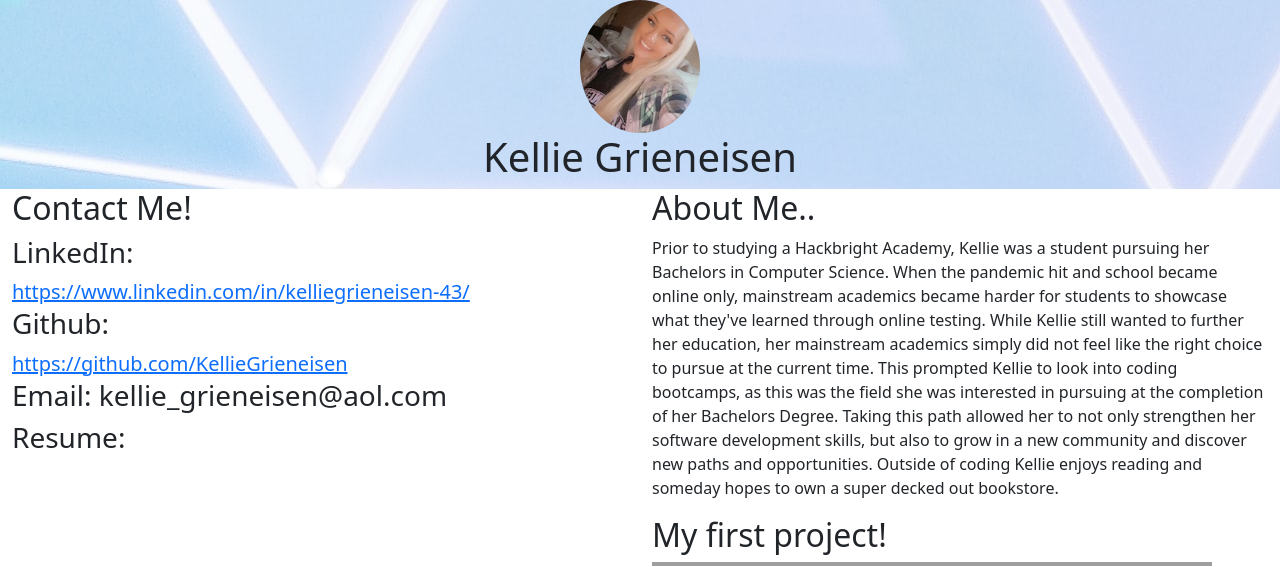
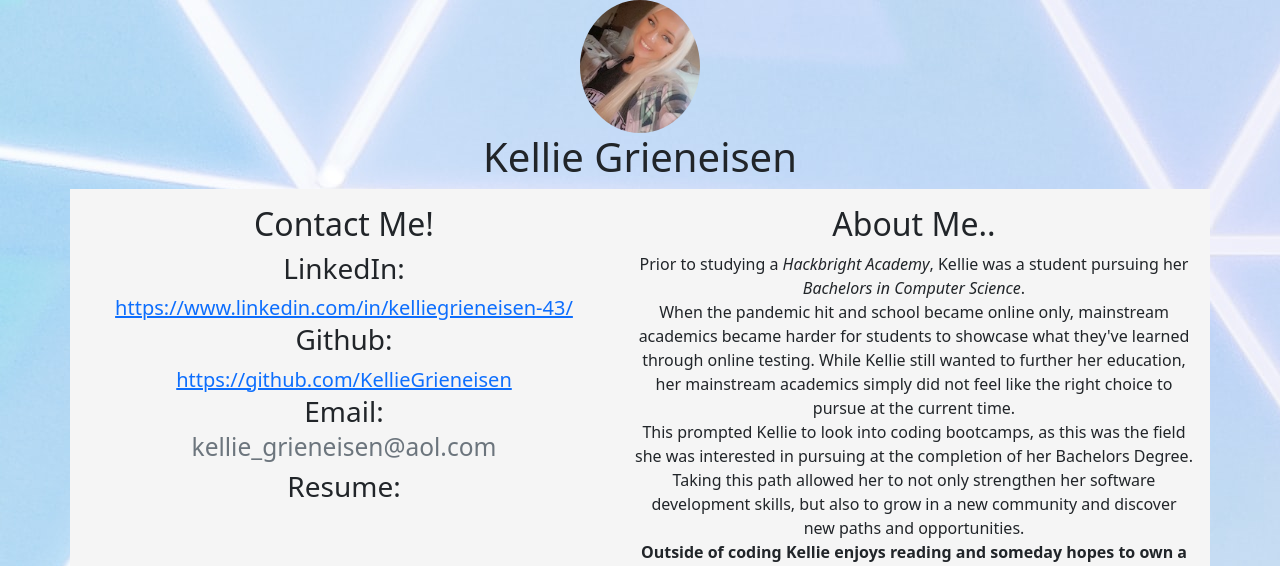
Before and after one commit to KellieGrieneisen/KGWeb, a Flask app: page / in a window 1280 px wide. Shown: the top 566 px of the page. Run offline with Flask 2, Linux system fonts and the light colour scheme; grey boxes are pictures that could not be loaded.

Commit message:
final push 8/5

```diff
--- a/static/css/web_style.css
+++ b/static/css/web_style.css
@@ -14,8 +14,12 @@
 }
 
 #contact {
-    background-color: white;
+    background-color:whitesmoke;
 }
 a{
     font-size: 15pt;
 }
+.col {
+    text-align: center;
+    border: cornflowerblue;
+}
--- a/templates/home.html
+++ b/templates/home.html
@@ -4,39 +4,39 @@
 <img class="mx-auto d-block" style="width: 90pt; height:100pt" src="/static/img/IMG_5334.jpg">
 <h1>Kellie Grieneisen</h1>
 
-<div class="container-fluid" id="contact">
+<div class="container" id="contact">
     <div class="row">
-        <div class="col">
+        <div class="col p-3">
             <h2>Contact Me!</h2>
             <h3>LinkedIn:</h3> <a href="https://www.linkedin.com/in/kelliegrieneisen-43/">
                 https://www.linkedin.com/in/kelliegrieneisen-43/</a>
             <h3>Github:</h3><a href="https://github.com/KellieGrieneisen">
                 https://github.com/KellieGrieneisen</a>
-            <h3>Email: kellie_grieneisen@aol.com</h3>
+            <h3>Email: <br><small class="text-muted">kellie_grieneisen@aol.com</small></h3>
             <h3>Resume: </h3>
             <embed src="/static/Kellie Grieneisen Resume (1).pdf" width="400px" height="500px" />
 
         </div>
-        <div class="col">
+        <div class="col p-3">
             <h2>About Me..</h2>
             <p>
-            Prior to studying a Hackbright Academy, Kellie was a student pursuing her Bachelors in Computer Science.
+            Prior to studying a <i>Hackbright Academy</i>, Kellie was a student pursuing her <i>Bachelors in Computer Science</i>.<br>
 
             When the pandemic hit and school became online only,
             mainstream academics became harder for students to showcase what they've learned through online testing.
 
             While Kellie still wanted to further her education,
-            her mainstream academics simply did not feel like the right choice to pursue at the current time.
+            her mainstream academics simply did not feel like the right choice to pursue at the current time. <br>
             This prompted Kellie to look into coding bootcamps,
-            as this was the field she was interested in pursuing at the completion of her Bachelors Degree.
+            as this was the field she was interested in pursuing at the completion of her Bachelors Degree.<br>
 
             Taking this path allowed her to not only strengthen her software development skills,
-            but also to grow in a new community and discover new paths and opportunities.
+            but also to grow in a new community and discover new paths and opportunities.<br>
 
-            Outside of coding Kellie enjoys reading and someday hopes to own a super decked out bookstore.
+            <b>Outside of coding Kellie enjoys reading and someday hopes to own a super decked out bookstore.</b>
 
             </p>
-            <h2>My first project!</h2>
+            <h2>My first project...</h2>
             <iframe width="560" height="315" src="https://www.youtube.com/embed/V-3MQ4Hvt7M" title="YouTube video player"
             frameborder="0" allow="accelerometer;
             autoplay; clipboard-write; encrypted-media; gyroscope; picture-in-picture" allowfullscreen></iframe>
```
